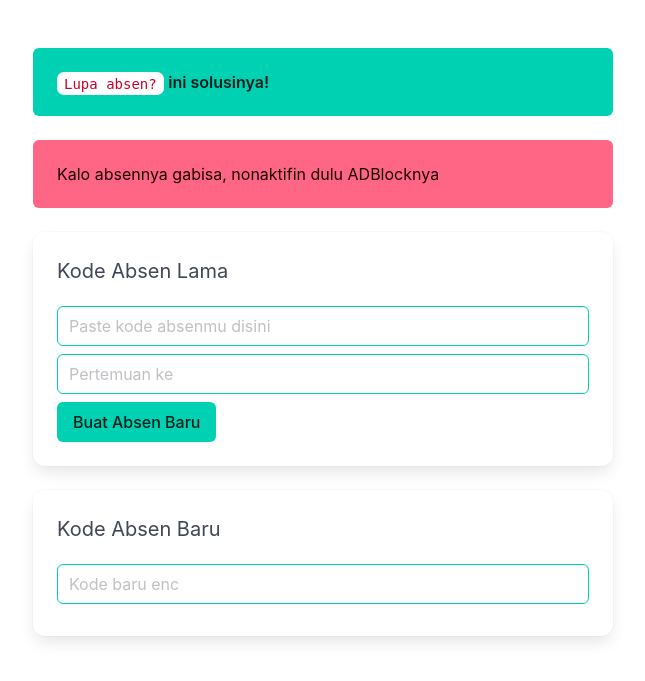
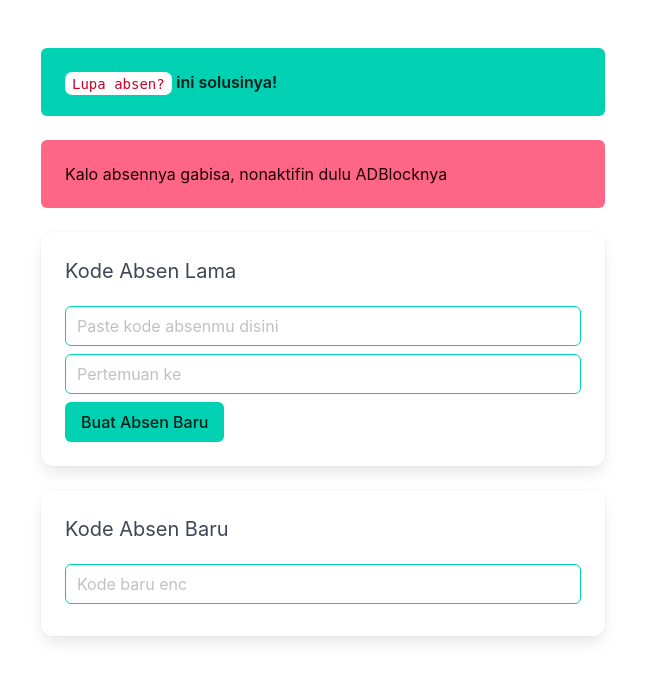
Before and after one commit to ridwaanhall/Lumina, a Django app: page / in a window 1280 px wide. Shown: the part 56-737 px from the top of the page, without its empty margins (317-962 px from the left). Run offline with Django 4.2, Linux system fonts and the light colour scheme; some libraries are stand-ins or nearby versions.

Commit message:
feat: enhance layout with container and improved structure

```diff
--- a/absen/templates/absen/absen.html
+++ b/absen/templates/absen/absen.html
@@ -2,7 +2,10 @@
 
 {% load static %}
 
+{% block title %}Solusi Absen UTY: Generator Kode Absen Otomatis & Anti Lupa Absen{% endblock %}
+
 {% block content %}
+<div class="container">
     <div class="columns is-centered">
         <div class="column is-6">
             <div class="notification is-primary">
@@ -34,6 +37,7 @@
             </div>
         </div>
     </div>
+</div>
 {% endblock %}
 
 {% block script %}
```
Lines whose indentation alone changed are shown as unchanged.
